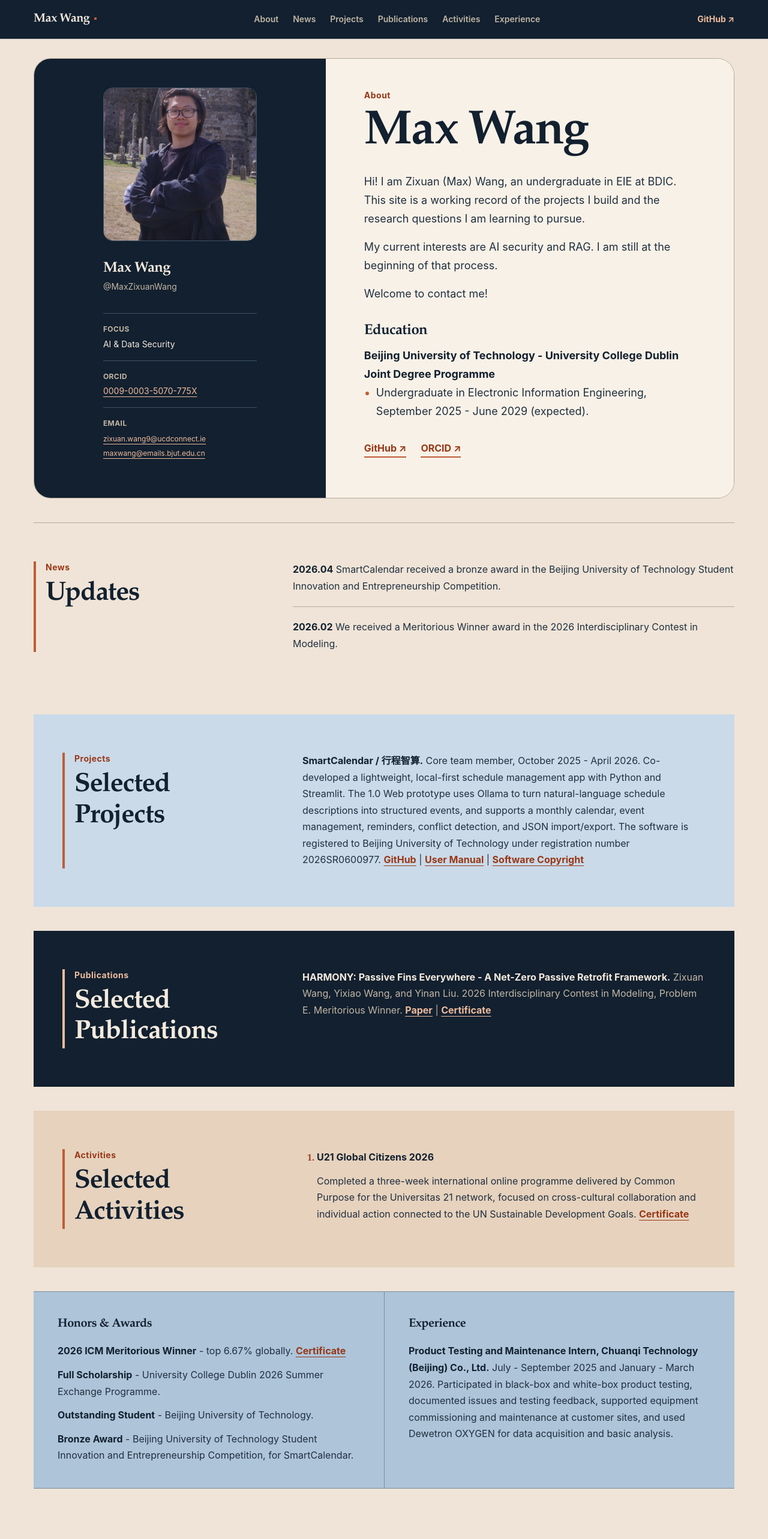
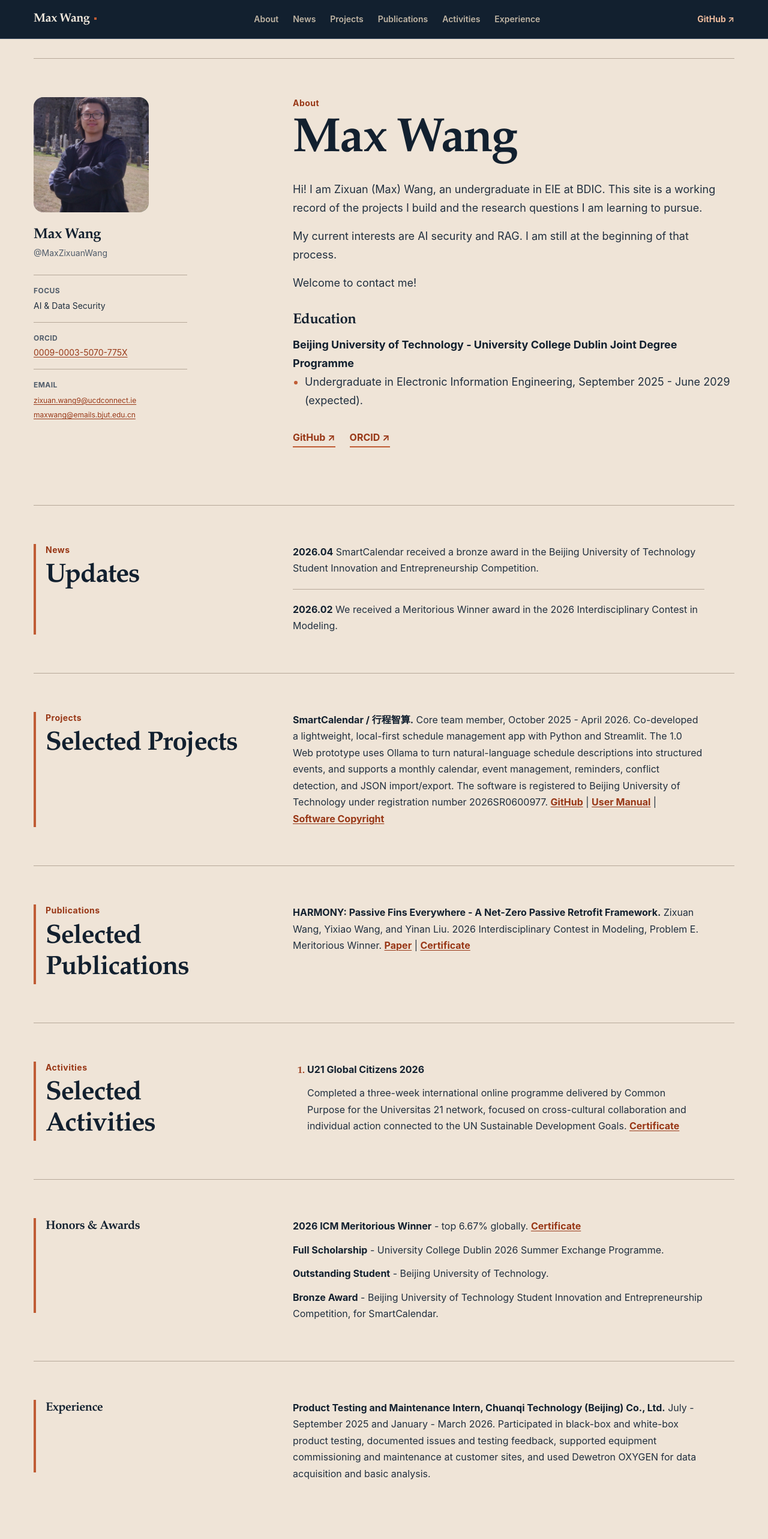
Before and after one commit to MaxZixuanWang/maxzixuanwang.github.io, a Next.js app: page / in a window 1280 px wide. Shown: the top 2566 px of the page at 60% size. Built offline with nearby package versions, Linux system fonts and the light colour scheme.

Commit message:
Remove homepage section frames

```diff
--- a/app/hallmark.css
+++ b/app/hallmark.css
@@ -1,5 +1,5 @@
 /* Hallmark · pre-emit critique: P5 H5 E4 S5 R5 V4 */
-/* Hallmark · macrostructure: Split Studio · H2 hero knobs: ratio=5/7, proof=portrait-profile, divider=colour-plane
+/* Hallmark · macrostructure: Long Document · section knobs: flow=continuous, divider=hairline, cards=none
  * genre: editorial
  * theme: custom · vibe: "Apple precision, Claude warmth, academic restraint" · paper: oklch(92.5% 0.022 74) · accent: oklch(59% 0.139 41)
  * display: roman serif · body: system grotesk · axes: light / roman-serif / chromatic-terracotta
@@ -49,7 +49,7 @@ img {
 a {
   color: inherit;
   text-decoration-thickness: var(--rule-thin);
-  text-underline-offset: var(--space-1);
+  text-underline-offset: var(--rule-focus);
   white-space: nowrap;
 }
 
@@ -148,15 +148,13 @@ h3 {
 }
 
 .site-header a:focus-visible,
-.profile-sidebar a:focus-visible,
-#publications a:focus-visible,
 .site-footer a:focus-visible {
   outline-color: var(--color-focus-dark);
 }
 
 .page-shell {
   display: grid;
-  gap: var(--space-8);
+  gap: 0;
   inline-size: min(100%, var(--page-max));
   margin-inline: auto;
   padding: var(--space-6) var(--space-4) var(--space-16);
@@ -168,11 +166,10 @@ section {
 
 .profile-section {
   display: grid;
+  gap: var(--space-6);
   min-inline-size: 0;
-  overflow: hidden;
-  border: var(--rule-thin) solid var(--color-rule);
-  border-radius: var(--radius-lg);
-  background: var(--color-paper-raised);
+  padding-block: var(--space-10) var(--space-14);
+  border-block-start: var(--rule-thin) solid var(--color-rule);
 }
 
 .profile-sidebar {
@@ -181,17 +178,14 @@ section {
   align-items: center;
   gap: var(--space-4);
   min-inline-size: 0;
-  padding: var(--space-6);
-  background: var(--color-ink);
-  color: var(--color-on-dark);
+  color: var(--color-ink);
 }
 
 .profile-image-frame {
   aspect-ratio: 1;
   overflow: hidden;
-  border: var(--rule-thin) solid var(--color-on-dark-rule);
   border-radius: var(--radius-md);
-  background: var(--color-ink-raised);
+  background: var(--color-paper-blue);
 }
 
 .profile-image {
@@ -206,14 +200,14 @@ section {
 }
 
 .profile-identity h2 {
-  color: var(--color-on-dark);
+  color: var(--color-ink);
   font-size: var(--text-lg);
   line-height: var(--leading-heading);
 }
 
 .profile-identity p {
   margin: var(--space-1) 0 0;
-  color: var(--color-on-dark-muted);
+  color: var(--color-ink-muted);
   font-family: var(--font-utility);
   font-size: var(--text-sm);
 }
@@ -230,11 +224,11 @@ section {
   grid-template-columns: 4.5rem minmax(0, 1fr);
   gap: var(--space-3);
   padding-block: var(--space-3);
-  border-block-start: var(--rule-thin) solid var(--color-on-dark-rule);
+  border-block-start: var(--rule-thin) solid var(--color-rule);
 }
 
 .profile-meta dt {
-  color: var(--color-on-dark-muted);
+  color: var(--color-ink-muted);
   font-family: var(--font-utility);
   font-size: var(--text-xs);
   font-weight: 650;
@@ -245,13 +239,13 @@ section {
 .profile-meta dd {
   min-inline-size: 0;
   margin: 0;
-  color: var(--color-on-dark);
+  color: var(--color-ink-raised);
   font-size: var(--text-sm);
   line-height: var(--leading-compact);
 }
 
 .profile-meta a {
-  color: var(--color-accent-soft);
+  color: var(--color-accent-deep);
 }
 
 .profile-contact p {
@@ -268,8 +262,6 @@ section {
 
 .profile-main {
   min-inline-size: 0;
-  padding: var(--space-8) var(--space-6) var(--space-10);
-  background: var(--color-paper-raised);
 }
 
 .section-label {
@@ -368,6 +360,12 @@ section {
   margin: 0;
 }
 
+.entry-list,
+.activity-list,
+.compact-content {
+  max-inline-size: var(--copy-max);
+}
+
 .entry-list > ul,
 .compact-content > ul {
   padding: 0;
@@ -426,59 +424,19 @@ section {
   font-weight: 700;
 }
 
-#projects,
-#publications,
-#activities {
-  padding-inline: var(--space-6);
-  border-block-start: 0;
-}
-
-#projects {
-  background: var(--color-paper-blue);
-}
-
-#publications {
-  background: var(--color-ink);
-  color: var(--color-on-dark);
-}
-
-#publications .section-heading {
-  border-inline-start-color: var(--color-accent-soft);
-}
-
-#publications .section-label,
-#publications .editable-content a {
-  color: var(--color-accent-soft);
-}
-
-#publications .section-heading h2,
-#publications .editable-content strong {
-  color: var(--color-on-dark);
-}
-
-#publications .entry-list li {
-  color: var(--color-on-dark-muted);
-  border-block-start-color: var(--color-on-dark-rule);
-}
-
-#activities {
-  background: var(--color-paper-deep);
-}
-
 .compact-sections {
   display: grid;
   min-inline-size: 0;
-  border-block: var(--rule-thin) solid var(--color-rule-blue);
-  background: var(--color-paper-blue-deep);
 }
 
 .compact-sections > div {
   min-inline-size: 0;
-  padding: var(--space-8) var(--space-6);
+  padding-block: var(--space-10);
+  border-block-start: var(--rule-thin) solid var(--color-rule);
 }
 
 .compact-sections > div + div {
-  border-block-start: var(--rule-thin) solid var(--color-rule-blue);
+  border-block-start-color: var(--color-rule);
 }
 
 .compact-sections .section-label {
@@ -487,6 +445,8 @@ section {
   font-family: var(--font-display);
   font-size: var(--text-lg);
   letter-spacing: var(--tracking-tight);
+  padding-inline-start: var(--space-4);
+  border-inline-start: var(--space-1) solid var(--color-accent);
 }
 
 .compact-content li + li {
@@ -525,21 +485,15 @@ section {
   }
 
   .page-shell {
-    gap: var(--space-10);
     padding: var(--space-8) var(--space-6) var(--space-24);
   }
 
   .profile-sidebar {
     grid-template-columns: 8rem minmax(0, 1fr);
-    padding: var(--space-8);
   }
 
   .profile-identity h2 {
     font-size: var(--text-xl);
-  }
-
-  .profile-main {
-    padding: var(--space-12) var(--space-10) var(--space-14);
   }
 
   .profile-main h1 {
@@ -550,14 +504,8 @@ section {
     padding-block: var(--space-12);
   }
 
-  #projects,
-  #publications,
-  #activities {
-    padding-inline: var(--space-10);
-  }
-
   .compact-sections > div {
-    padding: var(--space-10);
+    padding-block: var(--space-12);
   }
 
   .footer-inner {
@@ -591,27 +539,27 @@ section {
   }
 
   .profile-section {
-    grid-template-columns: minmax(0, 5fr) minmax(0, 7fr);
+    grid-template-columns: minmax(12rem, 4fr) minmax(0, 8fr);
+    gap: var(--space-16);
+    padding-block: var(--space-16) var(--space-24);
   }
 
   .profile-sidebar {
     display: block;
-    padding: var(--space-12);
   }
 
   .profile-image-frame {
-    max-inline-size: 16rem;
-    margin-inline: auto;
+    max-inline-size: 12rem;
   }
 
   .profile-identity {
     max-inline-size: 16rem;
-    margin: var(--space-8) auto 0;
+    margin-block-start: var(--space-6);
   }
 
   .profile-meta {
     max-inline-size: 16rem;
-    margin: var(--space-8) auto 0;
+    margin-block-start: var(--space-6);
   }
 
   .profile-meta > div {
@@ -621,10 +569,7 @@ section {
   }
 
   .profile-main {
-    display: flex;
-    flex-direction: column;
-    justify-content: center;
-    padding: var(--space-12) var(--space-16) var(--space-16);
+    align-self: start;
   }
 
   .content-section {
@@ -633,23 +578,15 @@ section {
     padding-block: var(--space-16);
   }
 
-  #projects,
-  #publications,
-  #activities {
-    padding-inline: var(--space-12);
-  }
-
   .section-heading h2 {
     font-size: var(--text-3xl);
   }
 
-  .compact-sections {
-    grid-template-columns: minmax(0, 1fr) minmax(0, 1fr);
-  }
-
-  .compact-sections > div + div {
-    border-block-start: 0;
-    border-inline-start: var(--rule-thin) solid var(--color-rule-blue);
+  .compact-sections > div {
+    display: grid;
+    grid-template-columns: minmax(12rem, 4fr) minmax(0, 8fr);
+    gap: var(--space-16);
+    padding-block: var(--space-16);
   }
 }
 
@@ -658,9 +595,6 @@ section {
     padding-block-start: var(--space-12);
   }
 
-  .profile-main {
-    padding: var(--space-12) var(--space-20) var(--space-16);
-  }
 }
 
 @media (pointer: coarse) {
```
Also changed, not shown: .hallmark/log.json.
